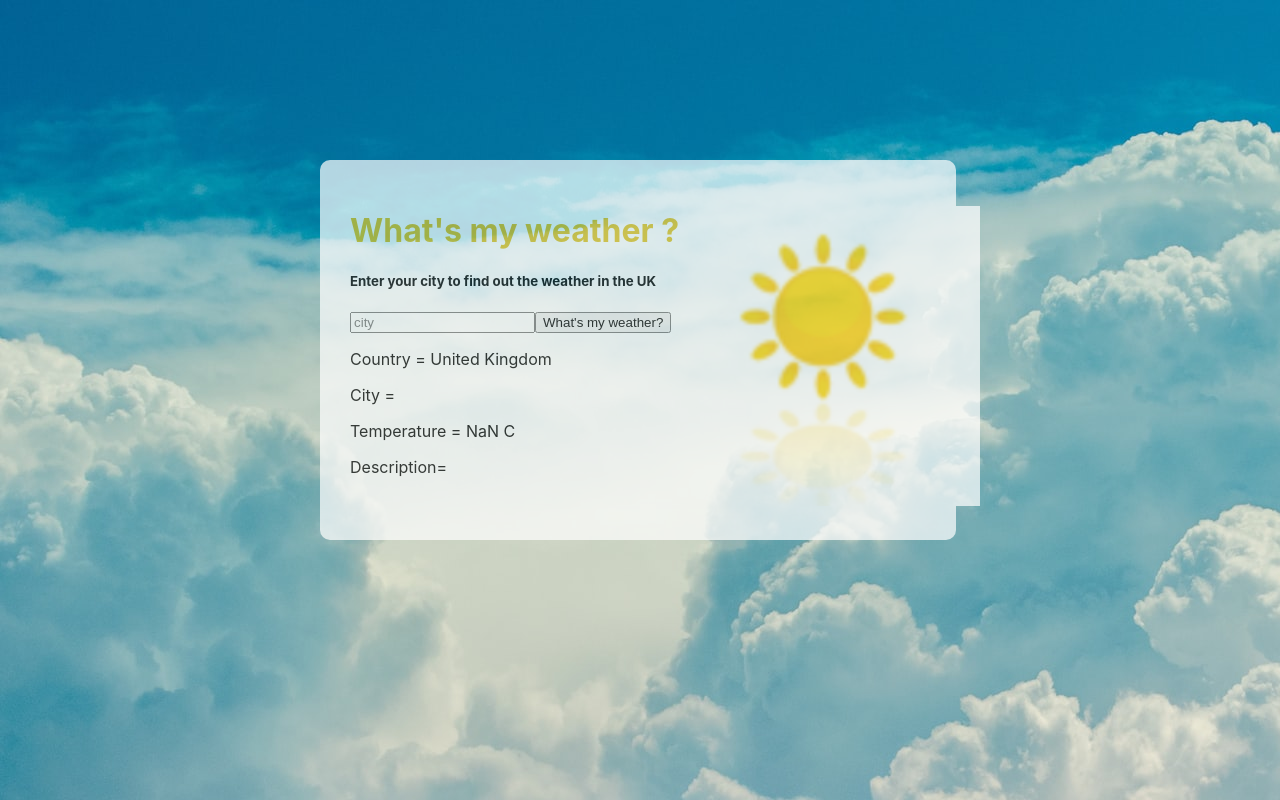
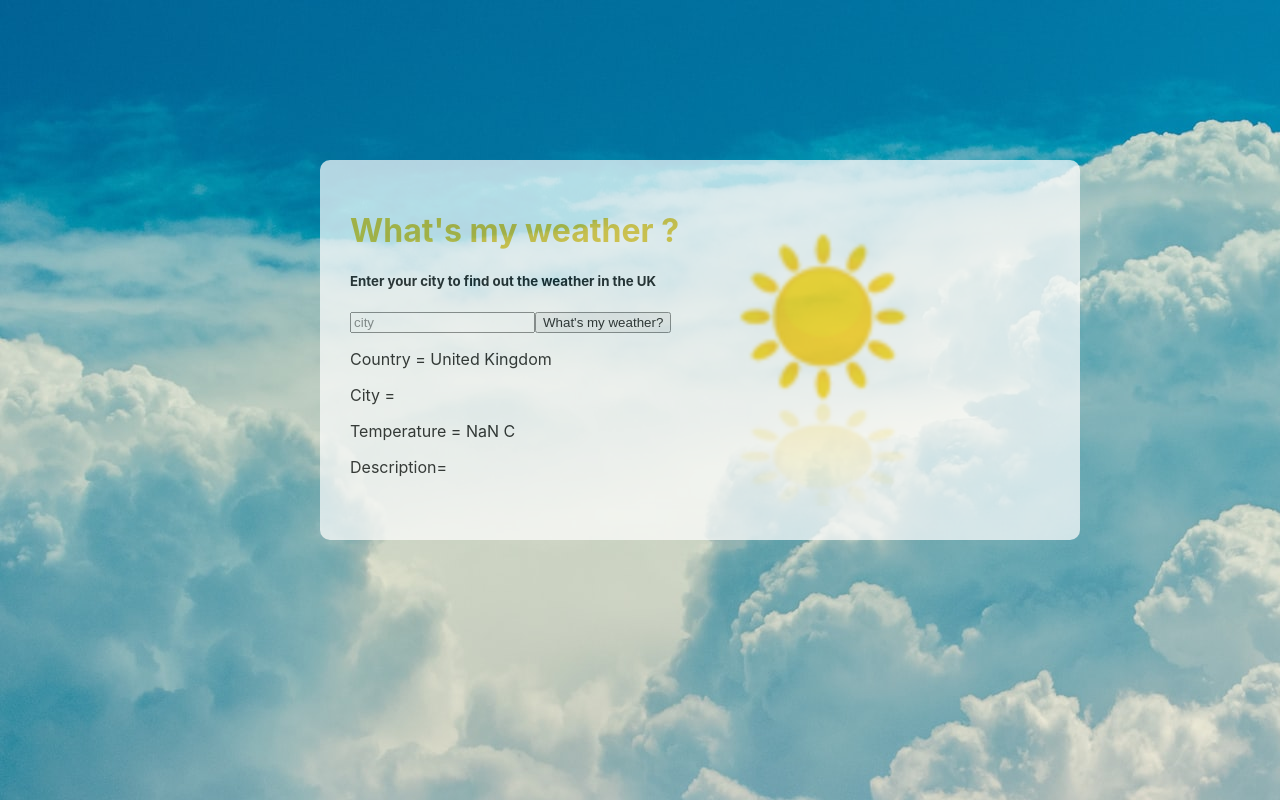
Before and after one commit to bromar2292/weatherwidget, a React (Create React App) app: page / in a window 1280 px wide. Built offline with nearby package versions, Linux system fonts and the light colour scheme.

Commit message:
removed useless code

```diff
--- a/src/components/weathercomp/WeatherComponent/WeatherComponent.module.css
+++ b/src/components/weathercomp/WeatherComponent/WeatherComponent.module.css
@@ -1,7 +1,7 @@
 .box {
   position: absolute;
   height: 40%;
-  width: 45%;
+  width: 700px;
   left: 25%;
 
   top: 20%;
--- a/src/components/weathercomp/WeatherComponent/index.js
+++ b/src/components/weathercomp/WeatherComponent/index.js
@@ -5,7 +5,7 @@ import InformationDisplay from "../WeatherDisplay/index";
 import css from "./WeatherComponent.module.css";
 
 const API = process.env.REACT_APP_API_URL;
-console.log(URL);
+
 // This is where the header and the weather display are rendered, this component is reusable as im rendinering it in app.js
 class WeatherComponent extends React.Component {
   constructor(props) {
```
